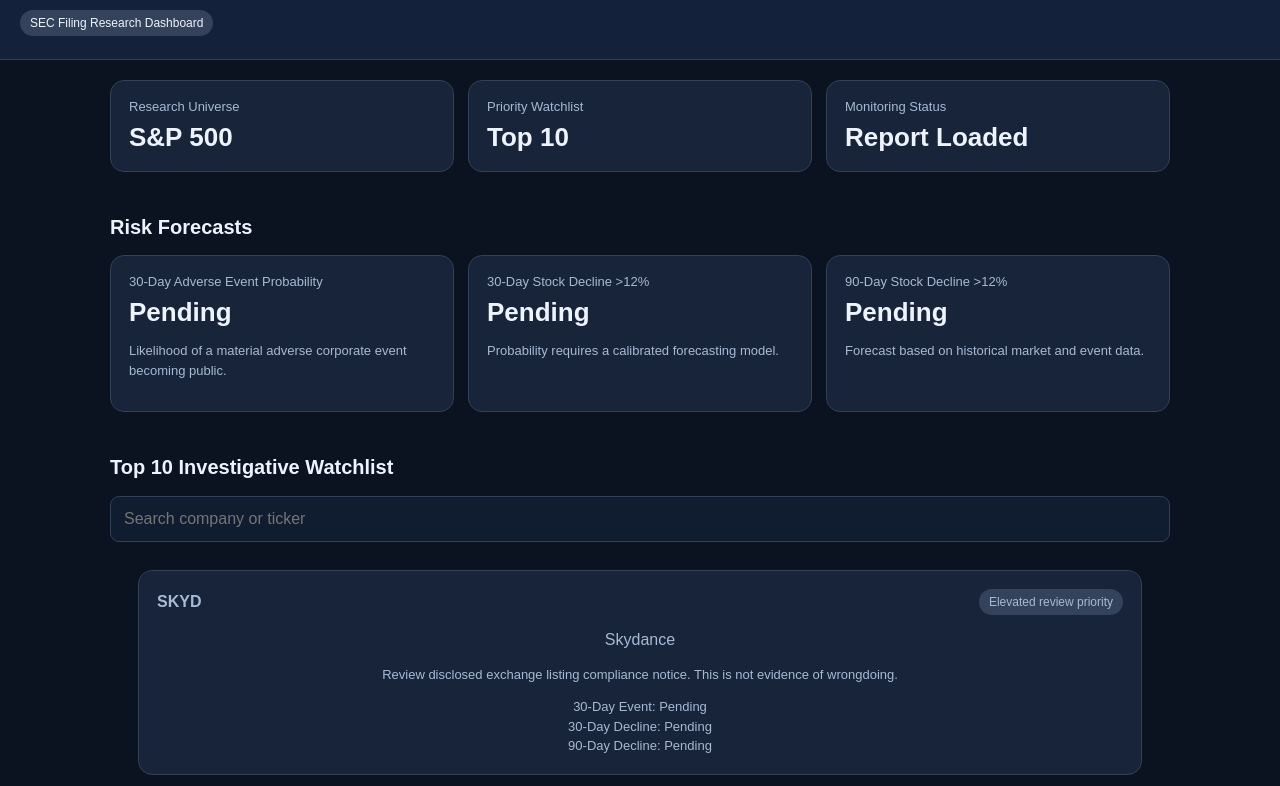
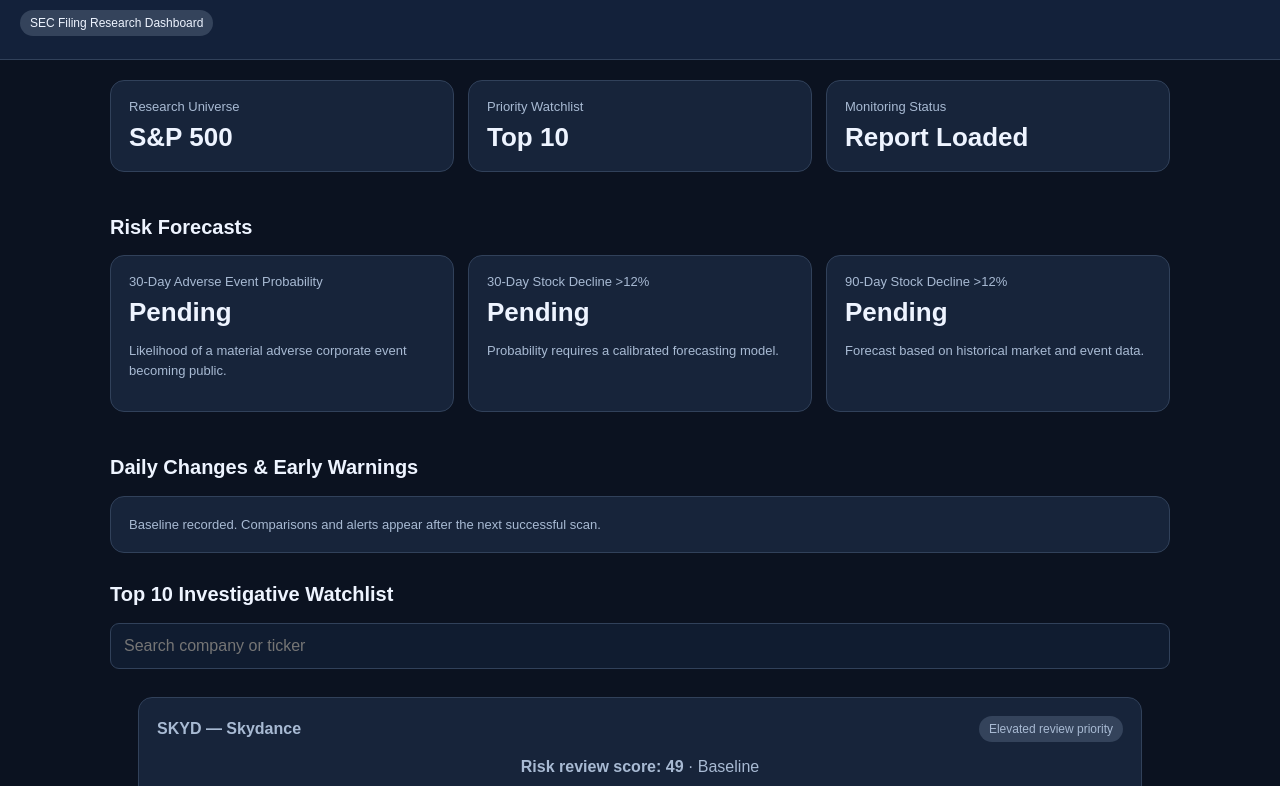
Before and after one commit to sjar1/sp500-risk-monitor, a plain HTML site: page index.html in a window 1280 px wide. Shown: the part 124-910 px from the top of the page. Drawn offline with Linux system fonts and the light colour scheme.

Commit message:
Show risk trends, early warnings, watchlist turnover and linked SEC evidence

```diff
--- a/index.html
+++ b/index.html
@@ -142,7 +142,7 @@ footer {
   </div>
 </div>
 
-<h2>Top 10 Investigative Watchlist</h2>
+<h2>Daily Changes &amp; Early Warnings</h2><div id="changes" class="card small">Waiting for comparison…</div><h2>Top 10 Investigative Watchlist</h2>
 
 <input
   id="search"
@@ -199,6 +199,9 @@ footer {
 
 <script>
 let companies = [];
+let history = [];
+let changes = {};
+let expandedTicker = null;
 
 function escapeHTML(value) {
   return String(value ?? "").replace(/[&<>"']/g, c => ({
@@ -255,8 +258,36 @@ function renderCompanies() {
   `).join("");
 }
 
+
+function trendSVG(ticker) {
+  const points=history.filter(h=>h.scores&&Number.isFinite(h.scores[ticker])).map(h=>({date:h.date,score:h.scores[ticker]}));
+  if (!points.length) return '<p class="small">History will populate after future scans.</p>';
+  const coords=points.map((p,i)=>[20+(points.length===1?190:i*380/(points.length-1)),110-p.score]);
+  const path=coords.map((p,i)=>(i?'L':'M')+p[0].toFixed(1)+','+p[1].toFixed(1)).join(' ');
+  return '<svg role="img" aria-label="Risk score history" viewBox="0 0 420 125" style="width:100%;max-width:520px;background:#101c30;border-radius:8px"><path d="'+path+'" stroke="#65a7ff" stroke-width="3" fill="none"/>'+coords.map(p=>'<circle cx="'+p[0]+'" cy="'+p[1]+'" r="4" fill="#65a7ff"/>').join('')+'<text x="8" y="15" fill="#a8bad3" font-size="11">100</text><text x="8" y="117" fill="#a8bad3" font-size="11">0</text></svg><p class="small">'+points.length+' recorded day(s): '+escapeHTML(points[0].date)+' – '+escapeHTML(points[points.length-1].date)+'</p>';
+}
+function renderChanges() {
+  const el=document.getElementById("changes");
+  if(!changes.baseline_available){el.textContent="Baseline recorded. Comparisons and alerts appear after the next successful scan.";return;}
+  const line=(title,items)=>'<p><strong>'+title+':</strong> '+(items.length?items.map(escapeHTML).join(', '):'None')+'</p>';
+  el.innerHTML=line("Early warnings",changes.early_warnings||[])+line("Entered Top 10",changes.entered_top10||[])+line("Exited Top 10",changes.exited_top10||[])+'<p><strong>New qualifying filings:</strong> '+Number(changes.new_filings||0)+'</p>';
+}
+function renderCompaniesEnhanced() {
+  const query=document.getElementById("search").value.toLowerCase();
+  const filtered=companies.filter(c=>(c.ticker+" "+c.company).toLowerCase().includes(query));
+  const el=document.getElementById("results");
+  if(!filtered.length){el.innerHTML='<div class="empty">No matching companies in the Top 10.</div>';return;}
+  el.innerHTML=filtered.map(c=>{
+    const delta=c.score_change==null?'Baseline':(c.score_change>0?'+':'')+c.score_change+' since prior scan';
+    const flags=(c.early_warning?'<span class="badge" style="background:#81531c">EARLY WARNING</span> ':'')+(c.new_to_top10?'<span class="badge">NEW TOP 10</span>':'');
+    const evidence=(c.evidence||[]).map(e=>'<p class="small">'+escapeHTML(e.date)+' · '+escapeHTML(e.form)+' · '+escapeHTML(e.description)+(Array.isArray(c.new_filings)&&c.new_filings.some(n=>n.url===e.url)?' <strong>NEW</strong>':'')+' · <a target="_blank" rel="noopener noreferrer" href="'+escapeHTML(e.url)+'">SEC filing</a></p>').join('');
+    return '<div class="card"><div class="row"><strong>'+escapeHTML(c.ticker)+' — '+escapeHTML(c.company)+'</strong><span class="badge">'+escapeHTML(c.risk_level)+'</span></div><p><strong>Risk review score: '+escapeHTML(c.risk_score)+'</strong> · '+escapeHTML(delta)+' '+flags+'</p><p class="small">'+escapeHTML(c.summary)+'</p><p class="small">New qualifying filings: '+(Array.isArray(c.new_filings)?c.new_filings.length:'Awaiting comparison')+'</p><button class="detail-button" data-ticker="'+escapeHTML(c.ticker)+'">'+(expandedTicker===c.ticker?'Hide':'Show')+' history and evidence</button>'+(expandedTicker===c.ticker?'<div style="margin-top:14px">'+trendSVG(c.ticker)+'<h3>Source filings</h3>'+evidence+'</div>':'')+'</div>';
+  }).join('');
+  el.querySelectorAll(".detail-button").forEach(b=>b.addEventListener("click",()=>{expandedTicker=expandedTicker===b.dataset.ticker?null:b.dataset.ticker;renderCompaniesEnhanced();}));
+}
+
 document.getElementById("search")
-  .addEventListener("input", renderCompanies);
+  .addEventListener("input", renderCompaniesEnhanced);
 
 async function loadReport() {
   try {
@@ -271,6 +302,8 @@ async function loadReport() {
 
     const data = await response.json();
 
+    changes=data.changes||{};
+    try {const h=await fetch("./history.json?t="+Date.now(),{cache:"no-store"});history=h.ok?(await h.json()).snapshots||[]:[];} catch(e){history=[];}
     companies = Array.isArray(data.companies)
       ? data.companies : [];
 
@@ -281,7 +314,8 @@ async function loadReport() {
       "Last updated: " +
       (data.updated_at || "Unknown");
 
-    renderCompanies();
+    renderChanges();
+    renderCompaniesEnhanced();
 
   } catch (error) {
     document.getElementById("status").textContent =
@@ -290,7 +324,7 @@ async function loadReport() {
     document.getElementById("updated").textContent =
       "Daily scanner has not published a report yet.";
 
-    renderCompanies();
+    renderCompaniesEnhanced();
   }
 }
 
```
